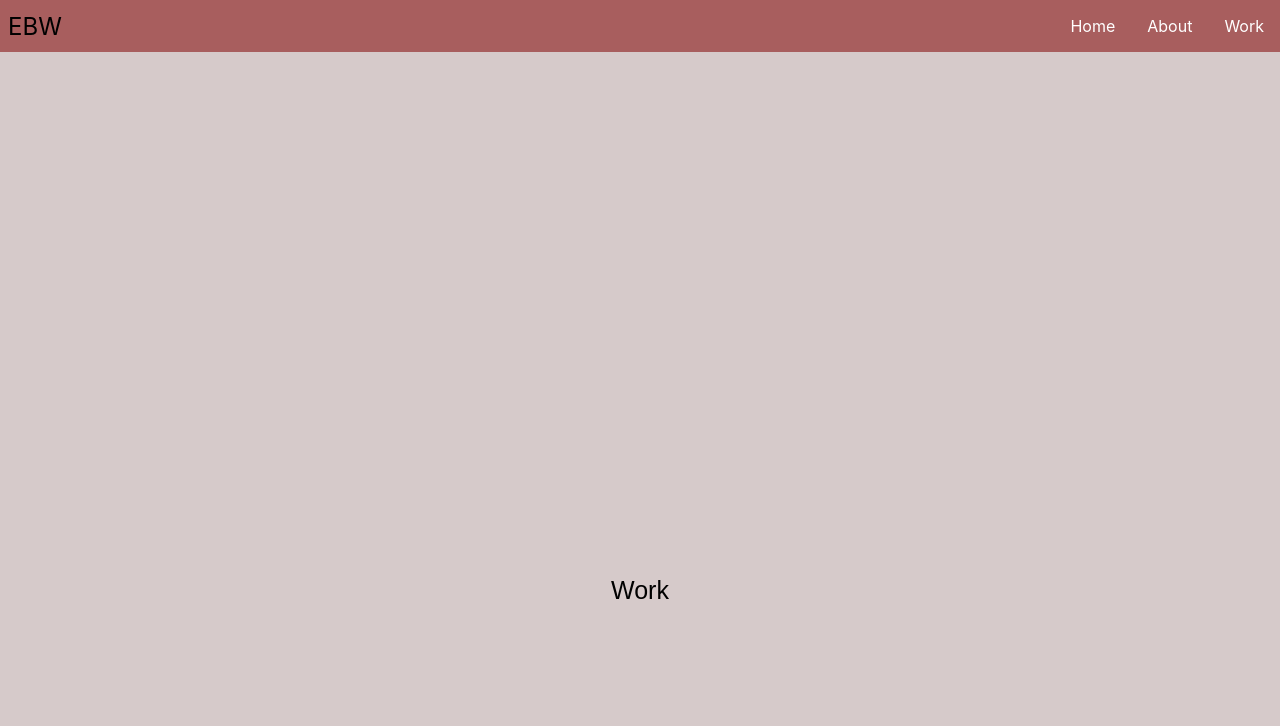
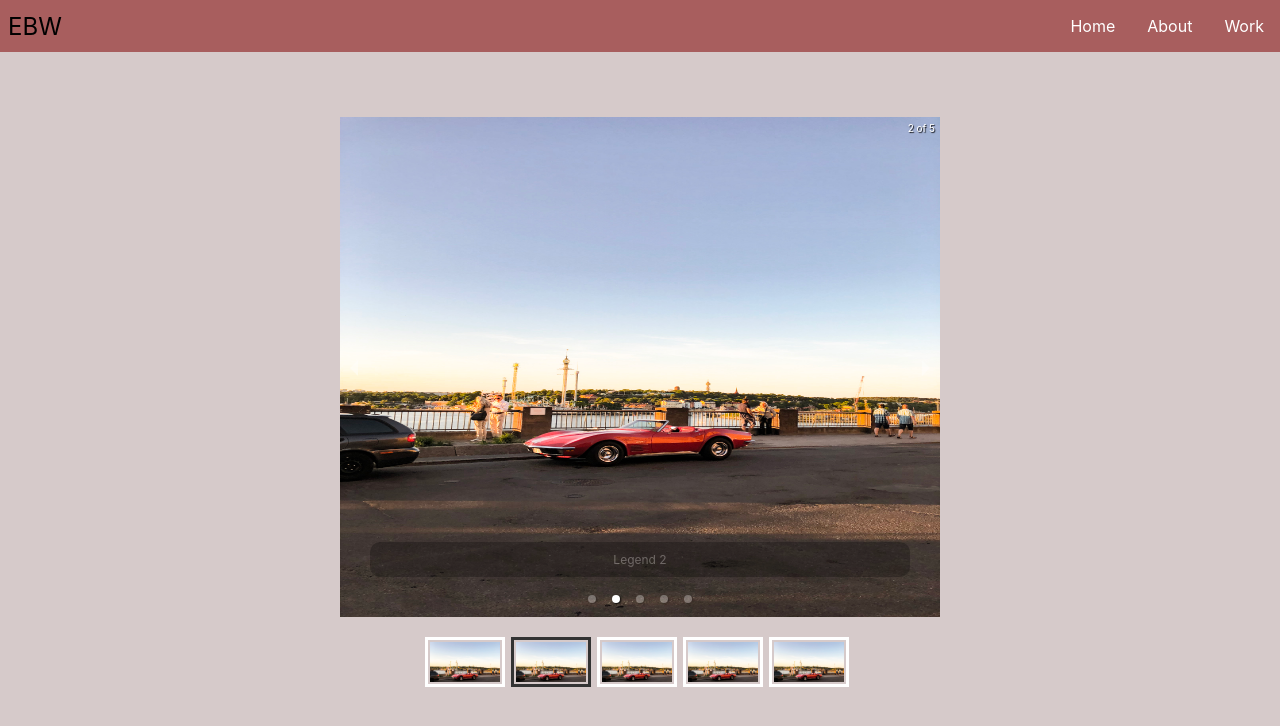
Before and after one commit to ebbabw/my-portfolio, a React (Create React App) app: page /work in a window 1280 px wide. Shown: the top 726 px of the page. Built offline with nearby package versions, Linux system fonts and the light colour scheme.

Commit message:
slideshow

```diff
--- a/package.json
+++ b/package.json
@@ -14,6 +14,7 @@
     "react": "^16.12.0",
     "react-burger-menu": "^3.0.6",
     "react-dom": "^16.12.0",
+    "react-responsive-carousel": "^3.2.23",
     "react-router-dom": "^5.2.0",
     "react-scripts": "^3.3.0",
     "react-simple-image-slider": "^2.4.1",
--- a/src/Pages/Work.js
+++ b/src/Pages/Work.js
@@ -1,7 +1,7 @@
 import React from 'react'
 
 import { Header } from 'components/header'
-import { Slideshow }  from '../components/image-slidehow-code'
+import { Slideshow }  from '../components/image-slidehow'
 
 
 
--- a/src/components/image-slidehow-code.js
+++ /dev/null
@@ -1,27 +0,0 @@
-import React from 'react'
-
-import '../styling/slideshow.style.css'
-
-
-
-
-
-export const Slideshow = () => {
-
-    return (
-
-        <div>
-
-          <div class="copy">
-            Work
-          </div>
-
-
-
-
-        </div>
-
-
-    )
-
-}
--- /dev/null
+++ b/src/components/image-slidehow.js
@@ -0,0 +1,55 @@
+
+import React from 'react'
+
+import '../styling/slideshow.style.css'
+
+import { Carousel } from 'react-responsive-carousel';
+import "react-responsive-carousel/lib/styles/carousel.min.css"
+
+
+export const Slideshow = () => {
+
+     return (
+
+
+          <div class="main-slideshow">
+          <div class="container">
+
+           <Carousel autoPlay width="600px" height="400px">
+                <div>
+                    <img height="500px" src="/assets/IMG_4924.jpg" alt="1" />
+                    <p className="legend">Legend 1</p>
+                </div>
+
+                <div>
+                    <img height="500px" src="/assets/IMG_4924.jpg" alt="2" />
+                    <p className="legend">Legend 2</p>
+                </div>
+
+                <div>
+                    <img height="500px" src="/assets/IMG_4924.jpg" alt="3" />
+                    <p className="legend">Legend 3</p>
+                </div>
+
+                <div>
+                    <img height="500px" src="/assets/IMG_4924.jpg" alt="3" />
+                    <p className="legend">Legend 3</p>
+                </div>
+
+                <div>
+                    <img height="500px" src="/assets/IMG_4924.jpg" alt="3" />
+                    <p className="legend">Legend 3</p>
+                </div>
+
+            </Carousel>
+
+
+
+
+          </div>
+          </div>
+
+
+
+          )
+}
--- a/src/styling/slideshow.style.css
+++ b/src/styling/slideshow.style.css
@@ -0,0 +1,26 @@
+
+.container {
+    position: absolute;
+    display: flex;
+    justify-content: center;
+}
+
+.carousel .slider-wrapper {
+    width: 50%;
+}
+
+.carousel {
+    top: 30px;
+    text-align: center;
+}
+
+.carousel .thumb {
+    height: 50px;
+    width: 20px;
+}
+
+.thumb img {
+    width: 100%;
+    height: 100%;
+    object-fit: cover;
+}
```
Also changed, not shown: 1 other file (tests, documents, lock files or other folders).
